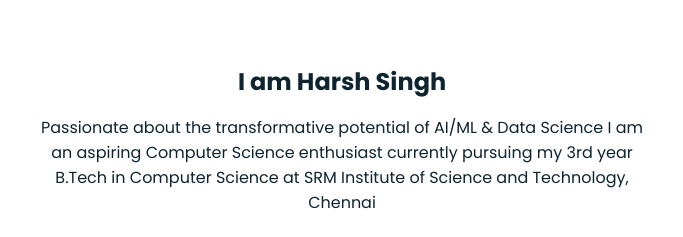
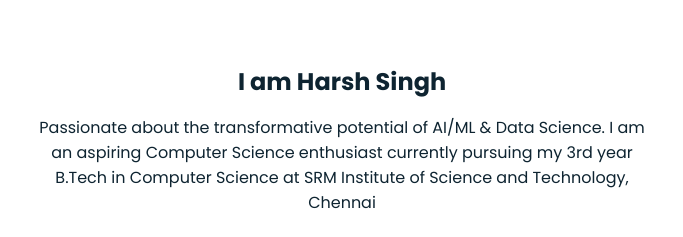
Before and after one commit to darkisticharsh/MyPortfolio, a plain HTML site: page index.html in a window 1280 px wide. Shown: the part 1555-1792 px from the top of the page, 298-981 px from the left. Drawn offline with nearby package versions, Linux system fonts and the light colour scheme.

Commit message:
Update index.html

```diff
--- a/index.html
+++ b/index.html
@@ -94,7 +94,8 @@
         <div style="text-align: center">
           <h2 class="about-subtitle"><br>I am Harsh Singh</br></h2>
           <p class="about-text">
-            Passionate about the transformative potential of AI/ML & Data Science
+            Passionate about the transformative potential of AI/ML & Data Science.
+
             I am an aspiring Computer Science enthusiast currently pursuing my 3rd year B.Tech in Computer Science at
             SRM Institute of Science and Technology, Chennai
           </p>
```
